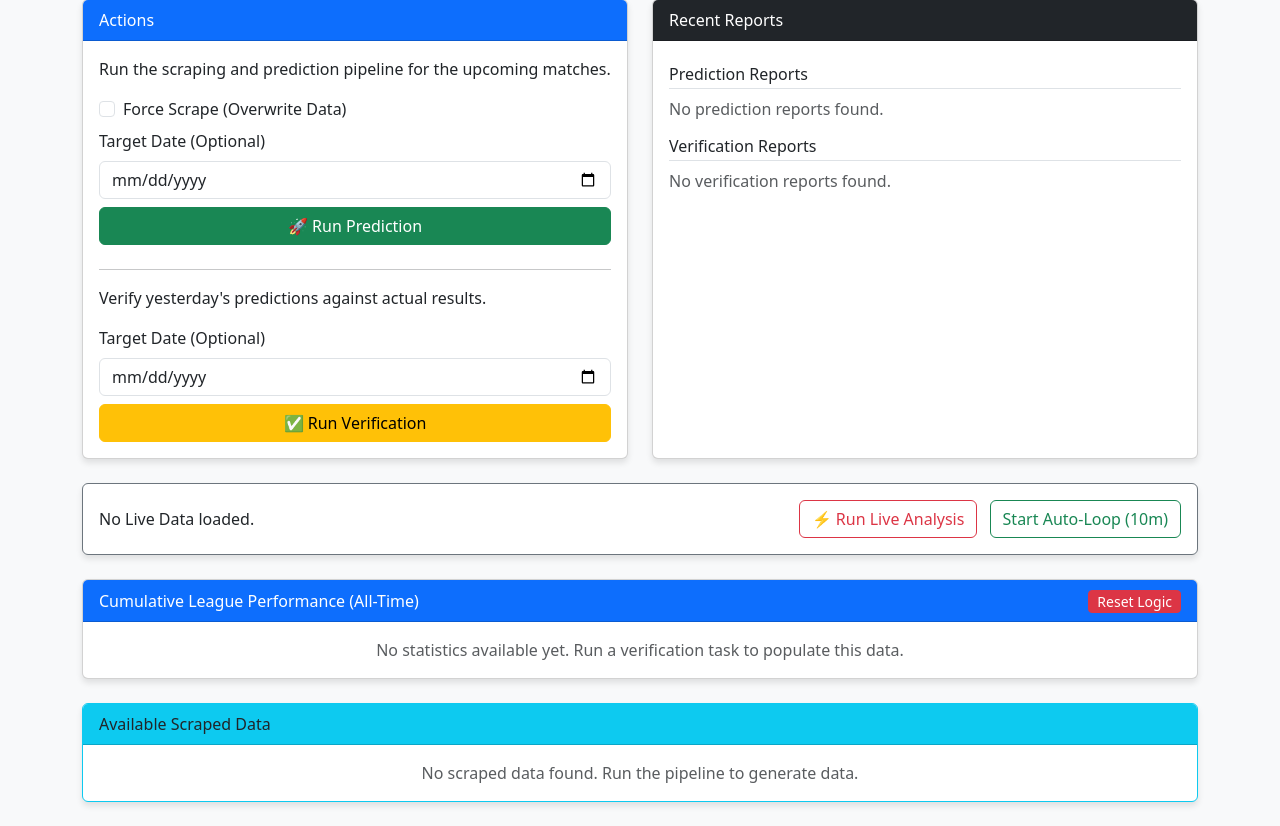
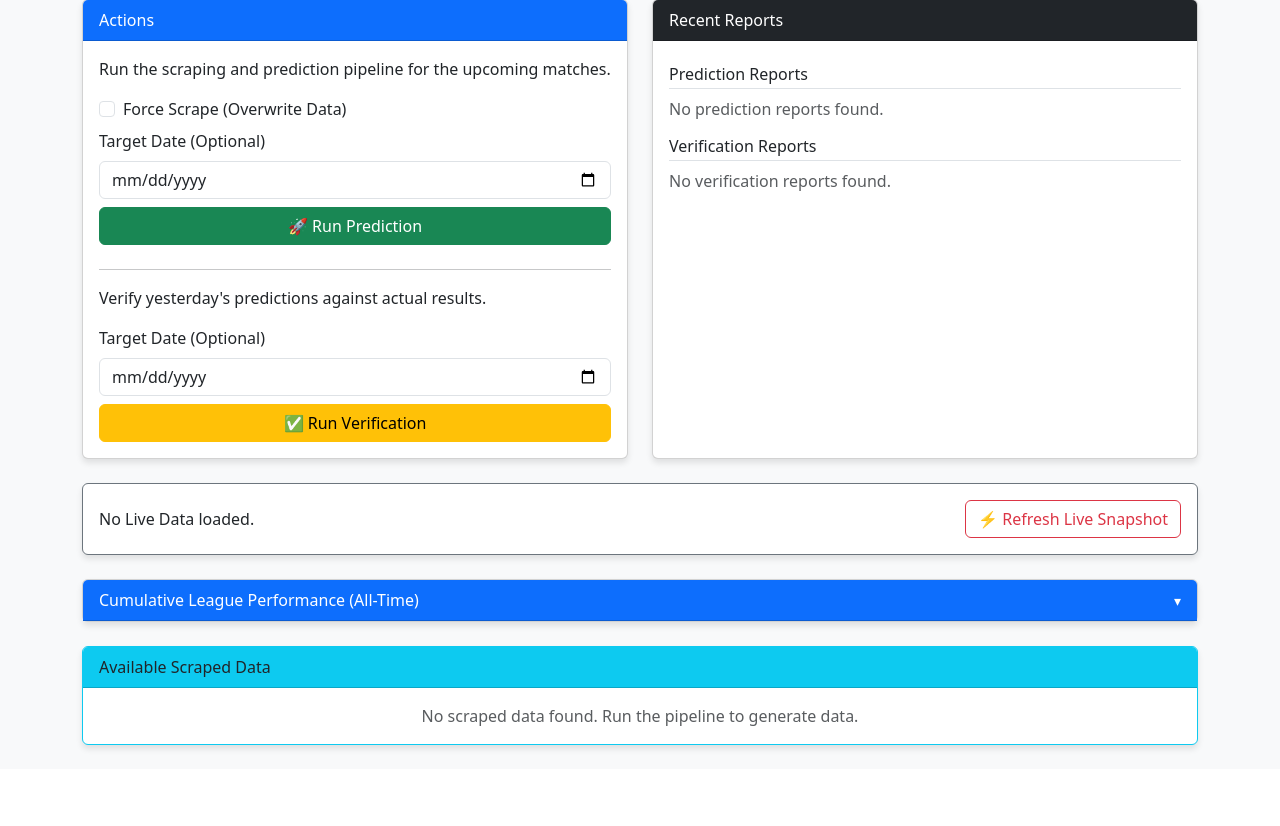
Before and after one commit to tcharos/AI-Powered-Sports-Predictions, a Flask app: page /football/ in a window 1280 px wide. Shown: the part 77-903 px from the top of the page. After the commit the page ends 828 px from the top, so only its background shows below. Run offline with Flask 3, Linux system fonts and the light colour scheme.

Commit message:
feat(live): on-demand live analysis + history JSONL persistence
Phase 1 of the cashout-feature roadmap. The live loop becomes
strictly on-demand (no more daemon), and every refresh now persists
per-match snapshots so the upcoming backtest harness has real data
to evaluate cashout rules against.

- run_live_analysis.py: append one JSON object per scraped match
  to output/live_history_<date>.jsonl (ts, match_id, teams, league,
  minute, score, stats, pre/adj probs). Same data the UI gets,
  preserved across refreshes.
- Removed scripts/run_live_loop.py and the duplicate
  /football/live_analysis POST route that started it. Auto-loop /
  Stop Loop dashboard buttons stripped.
- Fixed pre-existing PYTHONPATH bug in /refresh_live — subprocess
  now inherits repo root + ml_project/ paths so the ml_project
  import succeeds (matches bin/run_predictions.sh convention).
- Dashboard: "Cumulative League Performance" card is now
  collapsible (default collapsed), with localStorage-persisted
  state and a row-count badge. Destructive Reset Logic button
  removed along with its /reset_stats route.

Co-Authored-By: Claude Opus 4.7 <noreply@anthropic.com>

```diff
--- a/web_ui/app.py
+++ b/web_ui/app.py
@@ -77,7 +77,7 @@ def to_float_filter(value):
 TASKS = {
     'predict': {'process': None, 'log': 'predict.log'},
     'verify': {'process': None, 'log': 'verify.log'},
-    'live': {'process': None, 'log': 'live_loop.log'},
+    'live': {'process': None, 'log': 'live.log'},
     'update': {'process': None, 'log': 'update.log'},
     'leagues': {'process': None, 'log': 'leagues.log'},
     'retrain': {'process': None, 'log': 'retrain.log'}
@@ -586,7 +586,16 @@ def refresh_live():
              return redirect(url_for('football.index'))
 
         log_file = open(os.path.join(LOG_DIR, 'live.log'), 'w')
-        proc = subprocess.Popen(['venv/bin/python', script_path], cwd=PROJECT_ROOT, stdout=log_file, stderr=subprocess.STDOUT)
+        # ml_project imports need both repo root and ml_project/ on PYTHONPATH
+        # (same convention as bin/run_predictions.sh).
+        env = os.environ.copy()
+        existing_pp = env.get('PYTHONPATH', '')
+        ml_paths = [PROJECT_ROOT, os.path.join(PROJECT_ROOT, 'ml_project')]
+        env['PYTHONPATH'] = os.pathsep.join([p for p in ml_paths + [existing_pp] if p])
+        proc = subprocess.Popen(
+            ['venv/bin/python', script_path],
+            cwd=PROJECT_ROOT, stdout=log_file, stderr=subprocess.STDOUT, env=env
+        )
 
         TASKS['live'] = {'process': proc, 'start_time': datetime.datetime.now()}
 
@@ -606,26 +615,6 @@ def clear_live():
     except Exception as e:
         flash(f'Error clearing live data: {e}', 'danger')
 
-    return redirect(url_for('football.index'))
-
-@football_bp.route('/reset_stats', methods=['POST'])
-def reset_stats():
-    stats_file = os.path.join(PROJECT_ROOT, 'data_sets/league_analytics.json')
-    check_file = os.path.join(PROJECT_ROOT, 'data_sets/league_analytics_check.json')
-    try:
-        deleted = False
-        if os.path.exists(stats_file):
-            os.remove(stats_file)
-            deleted = True
-        if os.path.exists(check_file):
-            os.remove(check_file)
-            deleted = True
-        if deleted:
-            flash('Cumulative League Statistics have been reset.', 'success')
-        else:
-            flash('No statistics file found to reset.', 'warning')
-    except Exception as e:
-        flash(f'Error resetting stats: {e}', 'danger')
     return redirect(url_for('football.index'))
 
 @football_bp.route('/update_leagues', methods=['POST'])
@@ -861,28 +850,6 @@ def betting_page():
                            history=summary['history'],
                            lane_stats=summary['lane_stats'],
                            sport_label='Football')
-
-# Update Server Routes logic...
-@football_bp.route('/live_analysis', methods=['POST'])
-def run_live_analysis():
-    task_name = 'live'
-    if TASKS[task_name] and TASKS[task_name]['process'] and TASKS[task_name]['process'].poll() is None:
-        flash('Live Analysis Loop is already running!', 'warning')
-        return redirect(url_for('football.index'))
-
-    cmd = [sys.executable, 'scripts/run_live_loop.py']
-    log_file = open(os.path.join(LOG_DIR, TASKS[task_name]['log']), 'w')
-
-    # Start process
-    TASKS[task_name]['process'] = subprocess.Popen(
-        cmd,
-        stdout=log_file,
-        stderr=subprocess.STDOUT,
-        cwd=PROJECT_ROOT
-    )
-
-    flash('Live Analysis Loop started (running every 10 mins).', 'success')
-    return redirect(url_for('football.index'))
 
 @football_bp.route('/update_data', methods=['POST'])
 def update_data():
--- a/web_ui/templates/dashboard.html
+++ b/web_ui/templates/dashboard.html
@@ -127,18 +127,9 @@
         <span>⚡ Live Match Analysis & Adjustments</span>
         <div class="btn-group">
             <form action="/football/refresh_live" method="post" class="d-inline" onsubmit="triggerLive(event)">
-                <button type="submit" class="btn btn-sm btn-light text-danger fw-bold" id="refreshLiveBtn">Refresh
-                    Once</button>
+                <button type="submit" class="btn btn-sm btn-light text-danger fw-bold" id="refreshLiveBtn">⚡ Refresh
+                    Live Snapshot</button>
             </form>
-            <!-- Auto Loop Form -->
-            <form action="/football/live_analysis" method="post" class="d-inline ms-2">
-                <button type="submit" class="btn btn-sm btn-success fw-bold" id="startLiveBtn">Start Auto-Loop
-                    (10m)</button>
-            </form>
-            <button class="btn btn-sm btn-danger fw-bold ms-2" onclick="stopTask('live')" id="stopLiveBtn">Stop
-                Loop</button>
-            <form id="stopLiveForm" action="/stop/live" method="post" style="display:none;"></form>
-
             <form action="/football/clear_live" method="post" class="d-inline ms-2">
                 <button type="submit" class="btn btn-sm btn-warning fw-bold text-dark" title="Clear Data">🗑️ Clear
                     Data</button>
@@ -226,26 +217,26 @@
         <span>No Live Data loaded.</span>
         <div>
             <form action="/football/refresh_live" method="post" class="d-inline" onsubmit="triggerLive(event)">
-                <button type="submit" class="btn btn-outline-danger" id="triggerLiveBtn">⚡ Run Once</button>
-            </form>
-            <form action="/football/live_analysis" method="post" class="d-inline ms-2">
-                <button type="submit" class="btn btn-outline-success" id="startLiveBtnEmpty">Start Auto-Loop
-                    (10m)</button>
+                <button type="submit" class="btn btn-outline-danger" id="triggerLiveBtn">⚡ Refresh Live Snapshot</button>
             </form>
         </div>
     </div>
 </div>
 {% endif %}
 
-<!-- Row 3: Cumulative Stats -->
+<!-- Row 3: Cumulative Stats (collapsible) -->
 <div class="card mb-4">
-    <div class="card-header bg-primary text-white d-flex justify-content-between align-items-center">
+    <div class="card-header bg-primary text-white d-flex justify-content-between align-items-center"
+         role="button" data-bs-toggle="collapse" data-bs-target="#leagueStatsBody"
+         aria-expanded="false" aria-controls="leagueStatsBody"
+         id="leagueStatsHeader" style="cursor:pointer;">
         <span>Cumulative League Performance (All-Time)</span>
-        <form action="/football/reset_stats" method="post"
-            onsubmit="return confirm('Are you sure you want to completely RESET all cumulative league statistics?');">
-            <button type="submit" class="btn btn-sm btn-danger py-0">Reset Logic</button>
-        </form>
+        <span class="small">
+            {% if league_stats %}<span class="badge bg-light text-dark me-2">{{ league_stats|length }} leagues</span>{% endif %}
+            <span id="leagueStatsChevron">▾</span>
+        </span>
     </div>
+    <div id="leagueStatsBody" class="collapse">
         <div class="card-body p-0">
             {% if league_stats %}
             <table class="table table-sm table-striped m-0">
@@ -281,6 +272,7 @@
                 <p class="mb-0">No statistics available yet. Run a verification task to populate this data.</p>
             </div>
             {% endif %}
+        </div>
     </div>
 </div>
 
@@ -334,8 +326,6 @@
                 document.getElementById('stopPredictForm').submit();
             } else if (taskName === 'verify') {
                 document.getElementById('stopVerifyForm').submit();
-            } else if (taskName === 'live') {
-                document.getElementById('stopLiveForm').submit();
             }
         }
     }
@@ -417,12 +407,12 @@
                         const refreshBtn = document.getElementById('refreshLiveBtn');
                         if (refreshBtn) {
                             refreshBtn.disabled = false;
-                            refreshBtn.innerText = 'Refresh Once';
+                            refreshBtn.innerText = '⚡ Refresh Live Snapshot';
                         }
                         const triggerBtn = document.getElementById('triggerLiveBtn');
                         if (triggerBtn) {
                             triggerBtn.disabled = false;
-                            triggerBtn.innerText = '⚡ Run Live Analysis';
+                            triggerBtn.innerText = '⚡ Refresh Live Snapshot';
                         }
                     }
                 }
@@ -430,6 +420,26 @@
     }
 
     setInterval(updateStatus, 2000);
+
+    // Persist league-stats collapse state across visits.
+    (function () {
+        const body = document.getElementById('leagueStatsBody');
+        const chevron = document.getElementById('leagueStatsChevron');
+        if (!body || !chevron) return;
+        const KEY = 'leagueStatsOpen';
+        if (localStorage.getItem(KEY) === '1') {
+            body.classList.add('show');
+            chevron.textContent = '▴';
+        }
+        body.addEventListener('shown.bs.collapse', () => {
+            localStorage.setItem(KEY, '1');
+            chevron.textContent = '▴';
+        });
+        body.addEventListener('hidden.bs.collapse', () => {
+            localStorage.setItem(KEY, '0');
+            chevron.textContent = '▾';
+        });
+    })();
     updateStatus();
 </script>
 {% endblock %}
```
Also changed, not shown: CLAUDE.md (+4 -2 lines), scripts/run_live_analysis.py (+29 -2 lines), scripts/run_live_loop.py (deleted, +0 -25 lines). Lines whose indentation alone changed are shown as unchanged.
